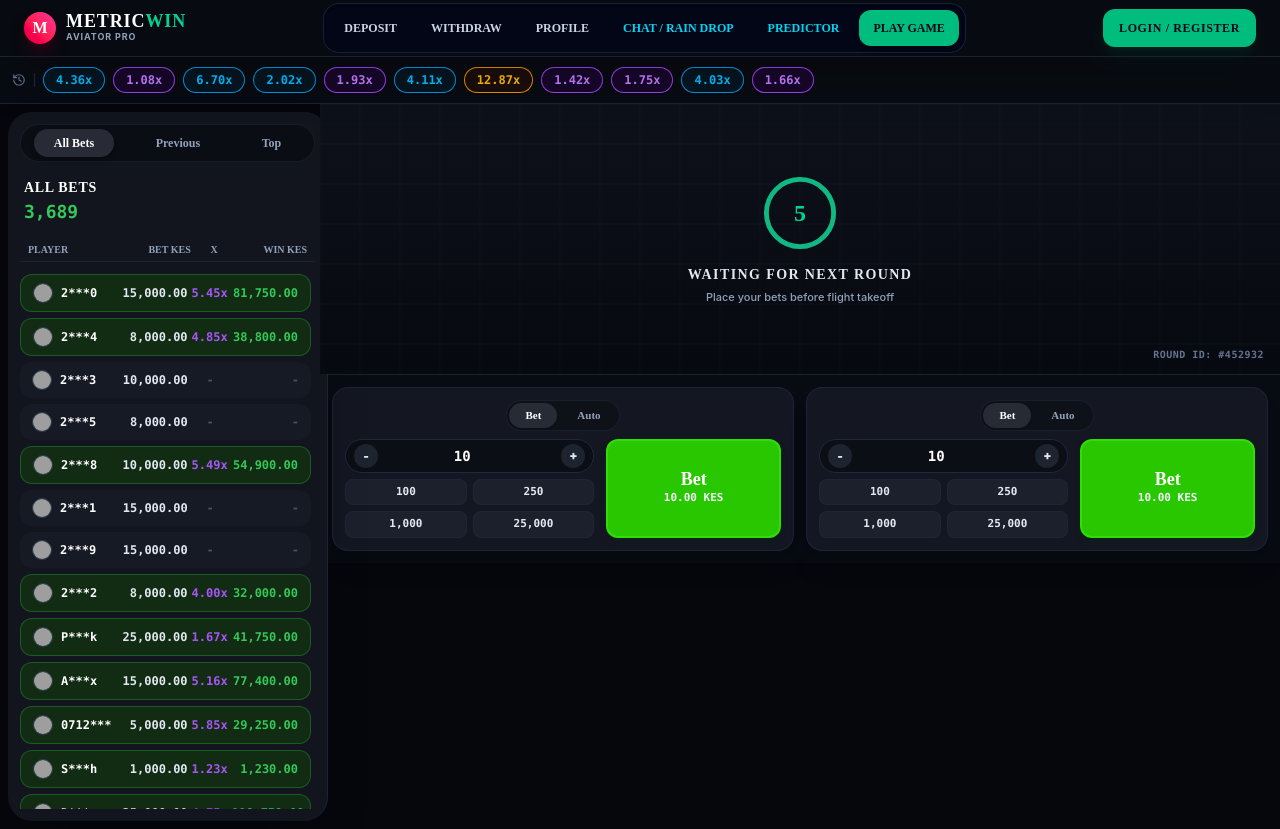
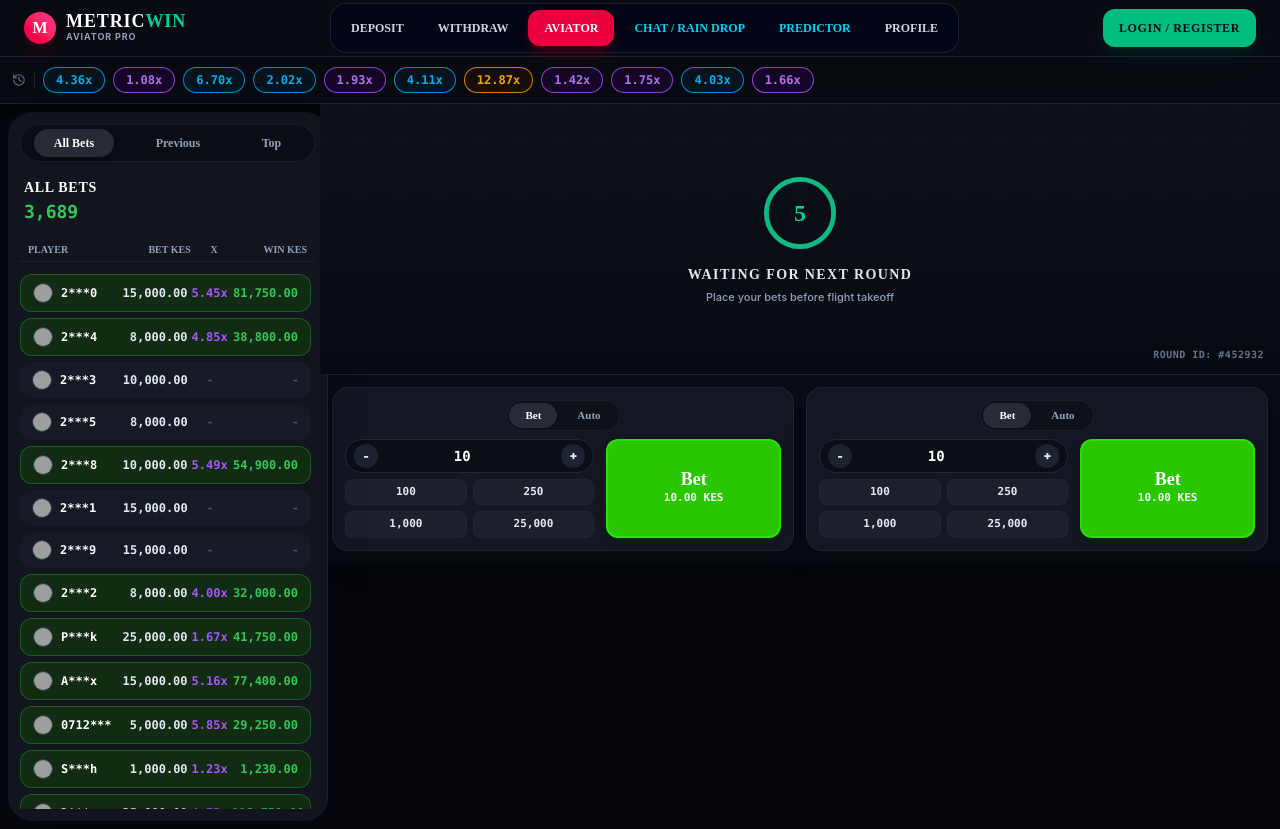
Before and after one commit to Kiruivenus/aviator, a React (Vite) app in the folder client/: page / in a window 1280 px wide. Built offline with nearby package versions, Linux system fonts and the light colour scheme; no server answers; grey boxes are pictures that could not be loaded.

Commit message:
Rename PLAY GAME to AVIATOR, position AVIATOR in center and move PROFILE to the corner in Navbar and BottomNavbar

```diff
--- a/client/src/components/BottomNavbar.jsx
+++ b/client/src/components/BottomNavbar.jsx
@@ -17,7 +17,7 @@
     <div className="fixed bottom-0 left-0 right-0 z-50 bg-[#0b0d17]/95 backdrop-blur-xl border-t border-slate-800/80 shadow-2xl px-2 py-1.5 sm:px-6 md:hidden">
       <div className="max-w-md mx-auto flex items-center justify-around relative">
 
-        {/* 1. DEPOSIT (Green Raised Button) */}
+        {/* 1. DEPOSIT */}
         <button
           onClick={() => handleAction('deposit')}
           className={`flex flex-col items-center justify-center gap-1 transition-all min-w-[56px] py-1 ${
@@ -25,10 +25,8 @@
           }`}
           aria-label="Deposit Funds"
         >
-          <div className="w-6 h-6 rounded-full bg-emerald-500/20 text-emerald-400 border border-emerald-500/40 flex items-center justify-center font-bold">
-            <Plus className="w-4 h-4 text-emerald-400 stroke-[3]" />
-          </div>
-          <span className="text-[9px] font-black font-['Outfit'] tracking-wider uppercase text-emerald-400">DEPOSIT</span>
+          <Plus className="w-5 h-5 shrink-0 text-emerald-400 stroke-[2.5]" />
+          <span className="text-[9px] font-extrabold font-['Outfit'] tracking-wider uppercase text-emerald-400">DEPOSIT</span>
         </button>
 
         {/* 2. WITHDRAW */}
@@ -43,17 +41,19 @@
           <span className="text-[9px] font-extrabold font-['Outfit'] tracking-wider uppercase">WITHDRAW</span>
         </button>
 
-        {/* 3. PROFILE */}
-        <button
-          onClick={() => handleAction('profile')}
-          className={`flex flex-col items-center justify-center gap-1 transition-all min-w-[56px] py-1 ${
-            currentView === 'profile' ? 'text-purple-400 font-extrabold' : 'text-slate-400 hover:text-slate-200'
-          }`}
-          aria-label="View Profile"
-        >
-          <User className="w-5 h-5 shrink-0 text-purple-400" />
-          <span className="text-[9px] font-extrabold font-['Outfit'] tracking-wider uppercase">PROFILE</span>
-        </button>
+        {/* 3. CENTER RAISED AVIATOR BUTTON (Renamed from PLAY GAME and positioned in the middle!) */}
+        <div className="relative -mt-6 flex flex-col items-center justify-center">
+          <button
+            onClick={() => handleAction('game')}
+            className="w-14 h-14 rounded-full bg-gradient-to-tr from-rose-600 via-rose-500 to-pink-500 text-white flex items-center justify-center font-black shadow-lg shadow-rose-600/50 ring-4 ring-[#0b0d17] transition-transform hover:scale-105 active:scale-95"
+            aria-label="Launch Aviator Game"
+          >
+            <Play className="w-6 h-6 text-white fill-white ml-0.5" />
+          </button>
+          <span className="text-[9px] font-black font-['Outfit'] tracking-widest text-rose-400 uppercase mt-1">
+            AVIATOR
+          </span>
+        </div>
 
         {/* 4. CHAT / RAIN */}
         <button
@@ -67,16 +67,16 @@
           <span className="text-[9px] font-extrabold font-['Outfit'] tracking-wider uppercase text-cyan-400">CHAT/RAIN</span>
         </button>
 
-        {/* 5. PLAY GAME */}
+        {/* 5. PROFILE (Moved to corner!) */}
         <button
-          onClick={() => handleAction('game')}
+          onClick={() => handleAction('profile')}
           className={`flex flex-col items-center justify-center gap-1 transition-all min-w-[56px] py-1 ${
-            currentView === 'game' ? 'text-pink-400 font-extrabold' : 'text-slate-400 hover:text-slate-200'
+            currentView === 'profile' ? 'text-purple-400 font-extrabold' : 'text-slate-400 hover:text-slate-200'
           }`}
-          aria-label="Play Game"
+          aria-label="View Profile"
         >
-          <Play className="w-5 h-5 shrink-0 text-pink-400 fill-pink-400/20" />
-          <span className="text-[9px] font-extrabold font-['Outfit'] tracking-wider uppercase text-pink-400">PLAY GAME</span>
+          <User className="w-5 h-5 shrink-0 text-purple-400" />
+          <span className="text-[9px] font-extrabold font-['Outfit'] tracking-wider uppercase">PROFILE</span>
         </button>
 
       </div>
--- a/client/src/components/Navbar.jsx
+++ b/client/src/components/Navbar.jsx
@@ -36,7 +36,7 @@
           </div>
         </div>
 
-        {/* Center Navigation Links (Rearranged: Deposit, Withdraw, Profile, Chat/Rain Drop, Predictor, Play Game) */}
+        {/* Center Navigation Links (AVIATOR in middle, PROFILE in corner) */}
         <nav className="hidden md:flex items-center justify-center gap-1.5 mx-auto bg-slate-950/80 p-1.5 rounded-2xl border border-slate-800/80 shadow-inner">
           <button
             onClick={() => handleNavClick('deposit')}
@@ -56,13 +56,16 @@
             WITHDRAW
           </button>
 
+          {/* AVIATOR (Renamed from PLAY GAME and positioned in the middle!) */}
           <button
-            onClick={() => handleNavClick('profile')}
-            className={`px-3.5 py-1.5 text-xs font-extrabold rounded-xl transition-all font-['Outfit'] min-h-[36px] ${
-              currentView === 'profile' ? 'bg-emerald-500 text-slate-950 shadow-md' : 'text-slate-300 hover:text-white'
+            onClick={() => handleNavClick('game')}
+            className={`px-4 py-1.5 text-xs font-black rounded-xl transition-all font-['Outfit'] min-h-[36px] ${
+              currentView === 'game'
+                ? 'bg-rose-600 text-white shadow-lg shadow-rose-950/80'
+                : 'bg-rose-950/60 border border-rose-600/40 text-rose-300 hover:bg-rose-900/80 hover:text-white'
             }`}
           >
-            PROFILE
+            AVIATOR
           </button>
 
           <button
@@ -83,15 +86,14 @@
             PREDICTOR
           </button>
 
+          {/* PROFILE (Moved to corner!) */}
           <button
-            onClick={() => handleNavClick('game')}
+            onClick={() => handleNavClick('profile')}
             className={`px-3.5 py-1.5 text-xs font-extrabold rounded-xl transition-all font-['Outfit'] min-h-[36px] ${
-              currentView === 'game'
-                ? 'bg-emerald-500 text-slate-950 shadow-md'
-                : 'text-slate-300 hover:text-white'
+              currentView === 'profile' ? 'bg-emerald-500 text-slate-950 shadow-md' : 'text-slate-300 hover:text-white'
             }`}
           >
-            PLAY GAME
+            PROFILE
           </button>
 
           {user?.role === 'admin' && (
@@ -214,6 +216,14 @@
       {mobileMenuOpen && (
         <div className="md:hidden border-t border-slate-800 bg-[#080b11] px-4 py-4 space-y-2 animate-in slide-in-from-top-4 duration-200">
           <button
+            onClick={() => handleNavClick('game')}
+            className={`w-full text-left px-4 py-2.5 rounded-xl font-extrabold text-xs font-['Outfit'] min-h-[40px] ${
+              currentView === 'game' ? 'bg-rose-600 text-white font-black' : 'text-rose-400 hover:bg-slate-900'
+            }`}
+          >
+            AVIATOR
+          </button>
+          <button
             onClick={() => handleNavClick('deposit')}
             className={`w-full text-left px-4 py-2.5 rounded-xl font-bold text-xs font-['Outfit'] min-h-[40px] ${
               currentView === 'deposit' ? 'bg-emerald-500 text-slate-950 font-black' : 'text-slate-300 hover:bg-slate-900'
@@ -228,14 +238,6 @@
             }`}
           >
             WITHDRAW
-          </button>
-          <button
-            onClick={() => handleNavClick('profile')}
-            className={`w-full text-left px-4 py-2.5 rounded-xl font-bold text-xs font-['Outfit'] min-h-[40px] ${
-              currentView === 'profile' ? 'bg-emerald-500 text-slate-950 font-black' : 'text-slate-300 hover:bg-slate-900'
-            }`}
-          >
-            PROFILE
           </button>
           <button
             onClick={() => handleNavClick('chat')}
@@ -254,12 +256,12 @@
             PREDICTOR
           </button>
           <button
-            onClick={() => handleNavClick('game')}
+            onClick={() => handleNavClick('profile')}
             className={`w-full text-left px-4 py-2.5 rounded-xl font-bold text-xs font-['Outfit'] min-h-[40px] ${
-              currentView === 'game' ? 'bg-emerald-500 text-slate-950 font-black' : 'text-slate-300 hover:bg-slate-900'
+              currentView === 'profile' ? 'bg-emerald-500 text-slate-950 font-black' : 'text-slate-300 hover:bg-slate-900'
             }`}
           >
-            PLAY GAME
+            PROFILE
           </button>
 
           {user && (
```
